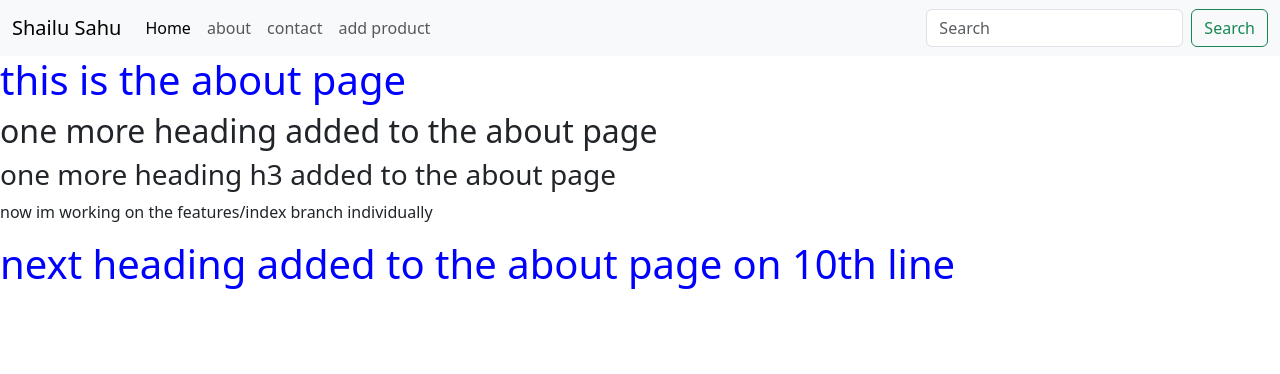
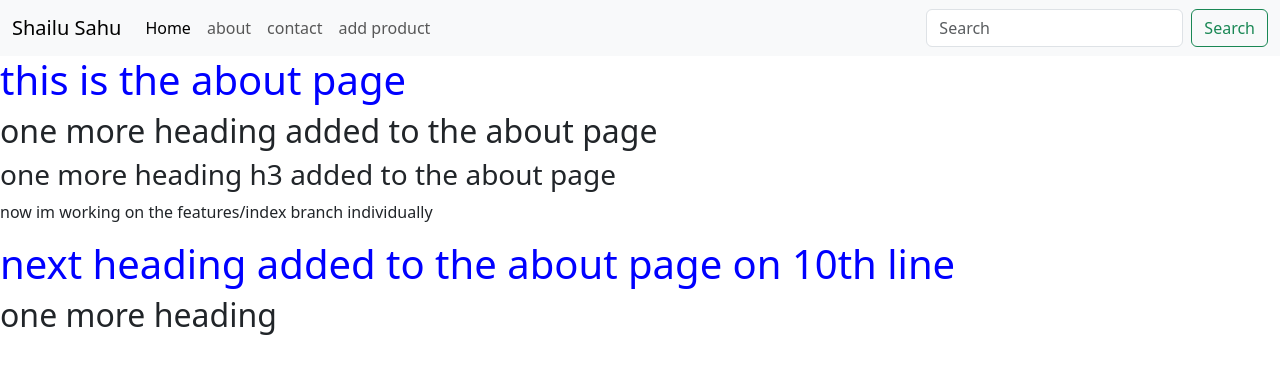
Before and after one commit to shailendra-sahu-43/first_django_project, a Django app: page /about in a window 1280 px wide. Shown: the top 374 px of the page. Run offline with Django 5.2, Linux system fonts and the light colour scheme.

Commit message:
about is update

```diff
--- a/new_project/templates/about.html
+++ b/new_project/templates/about.html
@@ -8,4 +8,5 @@
 <p> now im working on the features/index branch individually </p>
 
 <h1> next heading added to the about page on 10th line </h1>
+<h2> one more heading </h2>
 {% endblock %}
```
